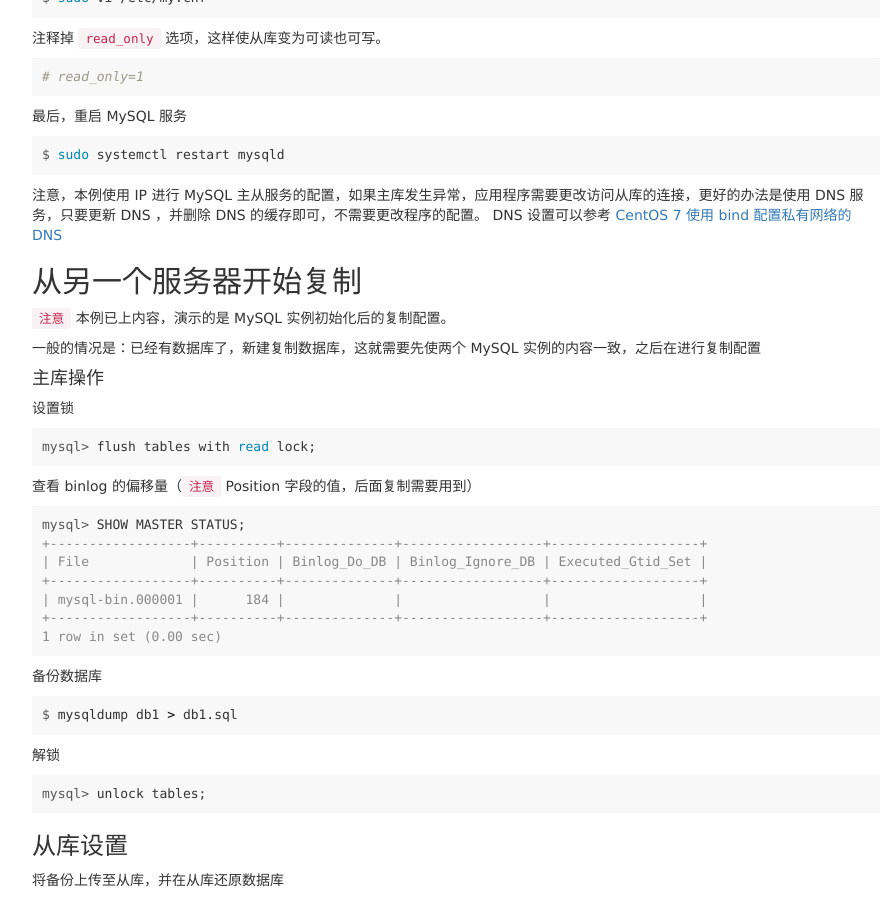
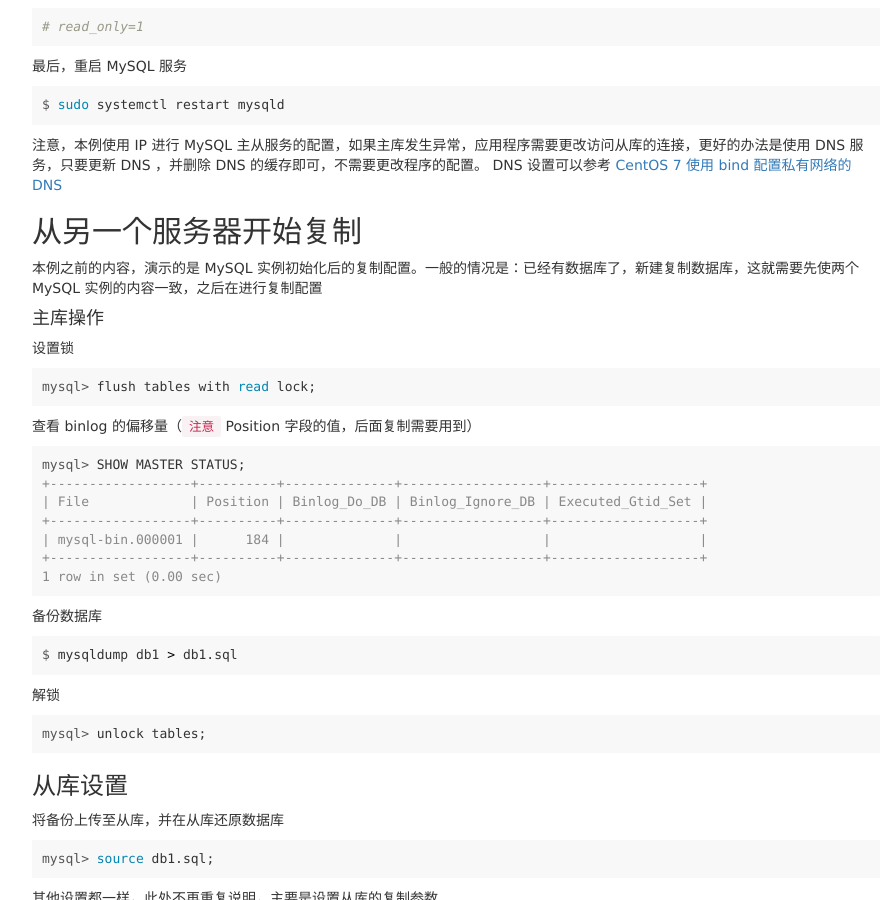
Before and after one commit to zhanming/zhanming.github.com, a Jekyll site: the page built from _posts/2017-06-20-how-to-config-mysql-57-master-slave-replication-on-centos-7.markdown, in a window 1280 px wide and 900 px high, scrolled down 4668 px. Shown: the whole window, without its empty margins (38-932 px from the left). Built offline with Jekyll 4.4.1, drawn with Linux system fonts in a browser that asks for light colours; comment, search, counter and statistics services are not loaded.

Commit message:
Change a description

````diff
--- a/_posts/2017-06-20-how-to-config-mysql-57-master-slave-replication-on-centos-7.markdown
+++ b/_posts/2017-06-20-how-to-config-mysql-57-master-slave-replication-on-centos-7.markdown
@@ -131,11 +131,9 @@
 relay_log=/var/log/mysql/mysql-relay-bin.log
 read_only=1
 ```
-
-> `注意`
+> 从库使用 `read_only=1`，这样会将从库设为只读的，如果有其他需求（如在从库上需要建表），请去掉这个配置选项。
 >
-- 从库使用 `read_only=1`，这样会将从库设为只读的，如果有其他需求（如在从库上需要建表），请去掉这个配置选项。
-- `log_slave_updates=1`，这个配置一般在 MySQL 5.6 以前使用， MySQL 5.7 以后可以不使用，本例就没有写这个参数。
+> `log_slave_updates=1`，这个配置一般在 MySQL 5.6 以前使用， MySQL 5.7 以后可以不使用，本例就没有写这个参数。
 
 跟主库一样，从库设置的二进制日志文件的目录不是默认的，需要新建一下
 
@@ -170,10 +168,9 @@
     -> MASTER_LOG_POS=0;
 ```
 
-> `注意`
+> `MASTER_LOG_POS` 设置为 0，因为要从日志的开头读起。 可以通过 SHOW SLAVE STATUS\G 查看复制是否执行正确
 >
-- `MASTER_LOG_POS` 设置为 0，因为要从日志的开头读起。 可以通过 SHOW SLAVE STATUS\G 查看复制是否执行正确
-- `MASTER_LOG_FILE` 设置为 mysql-bin.000001 ，此选项初始化设置时需要跟主库中的一致。设置好后，如果主库发生重启等，不需再次设置，从库会跟着更新。
+> `MASTER_LOG_FILE` 设置为 mysql-bin.000001 ，此选项初始化设置时需要跟主库中的一致。设置好后，如果主库发生重启等，不需再次设置，从库会跟着更新。
 
 查看从库状态
 
@@ -288,9 +285,7 @@
 
 ## 从另一个服务器开始复制
 
-`注意` 本例已上内容，演示的是 MySQL 实例初始化后的复制配置。
-
-一般的情况是：已经有数据库了，新建复制数据库，这就需要先使两个 MySQL 实例的内容一致，之后在进行复制配置
+本例之前的内容，演示的是 MySQL 实例初始化后的复制配置。一般的情况是：已经有数据库了，新建复制数据库，这就需要先使两个 MySQL 实例的内容一致，之后在进行复制配置
 
 #### 主库操作
 
````
Also changed, not shown: _posts/2017-06-23-how-to-config-gitlab-9-with-freeipa-4-on-centos-7.markdown (+5 -8 lines).
